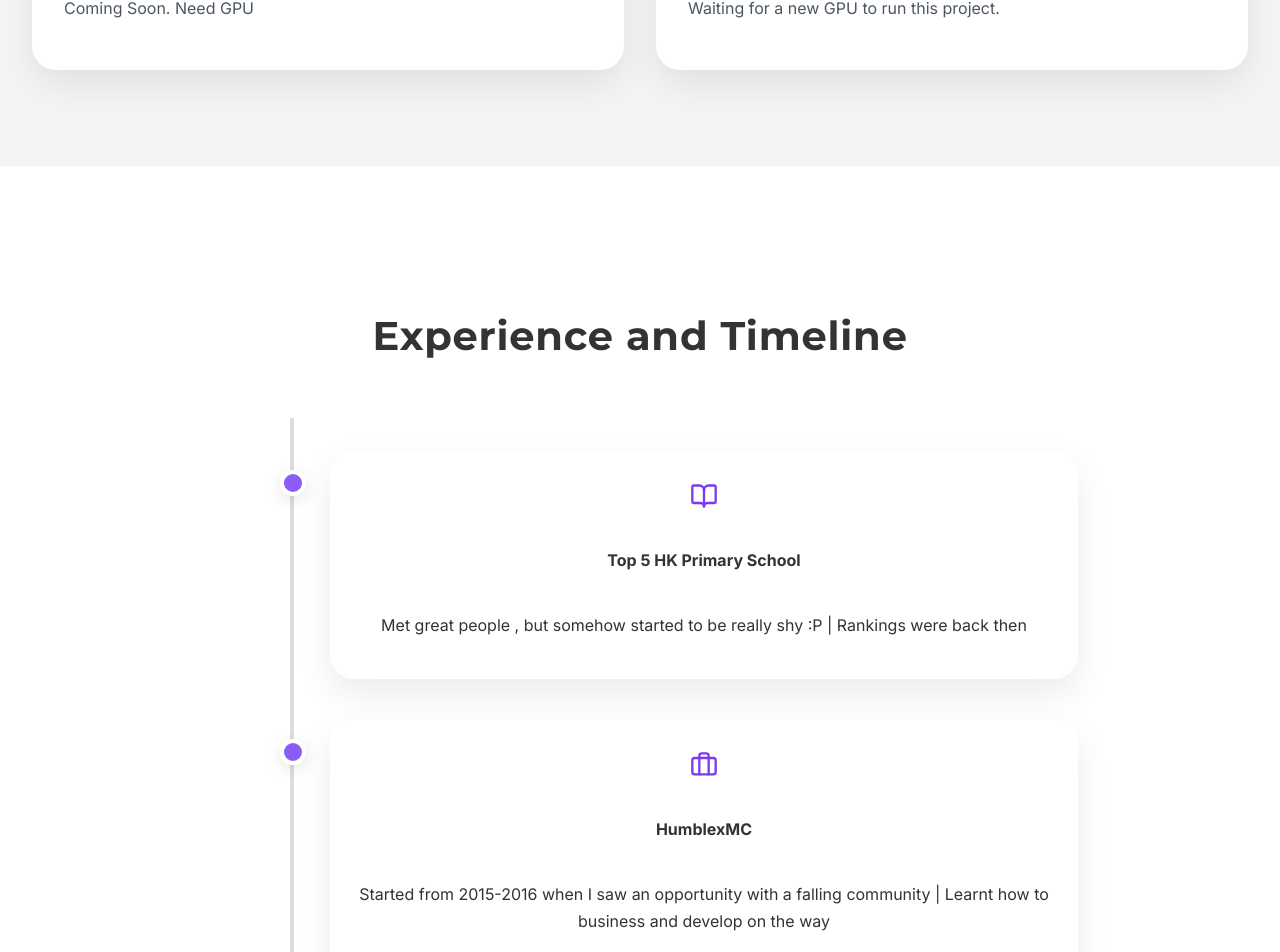
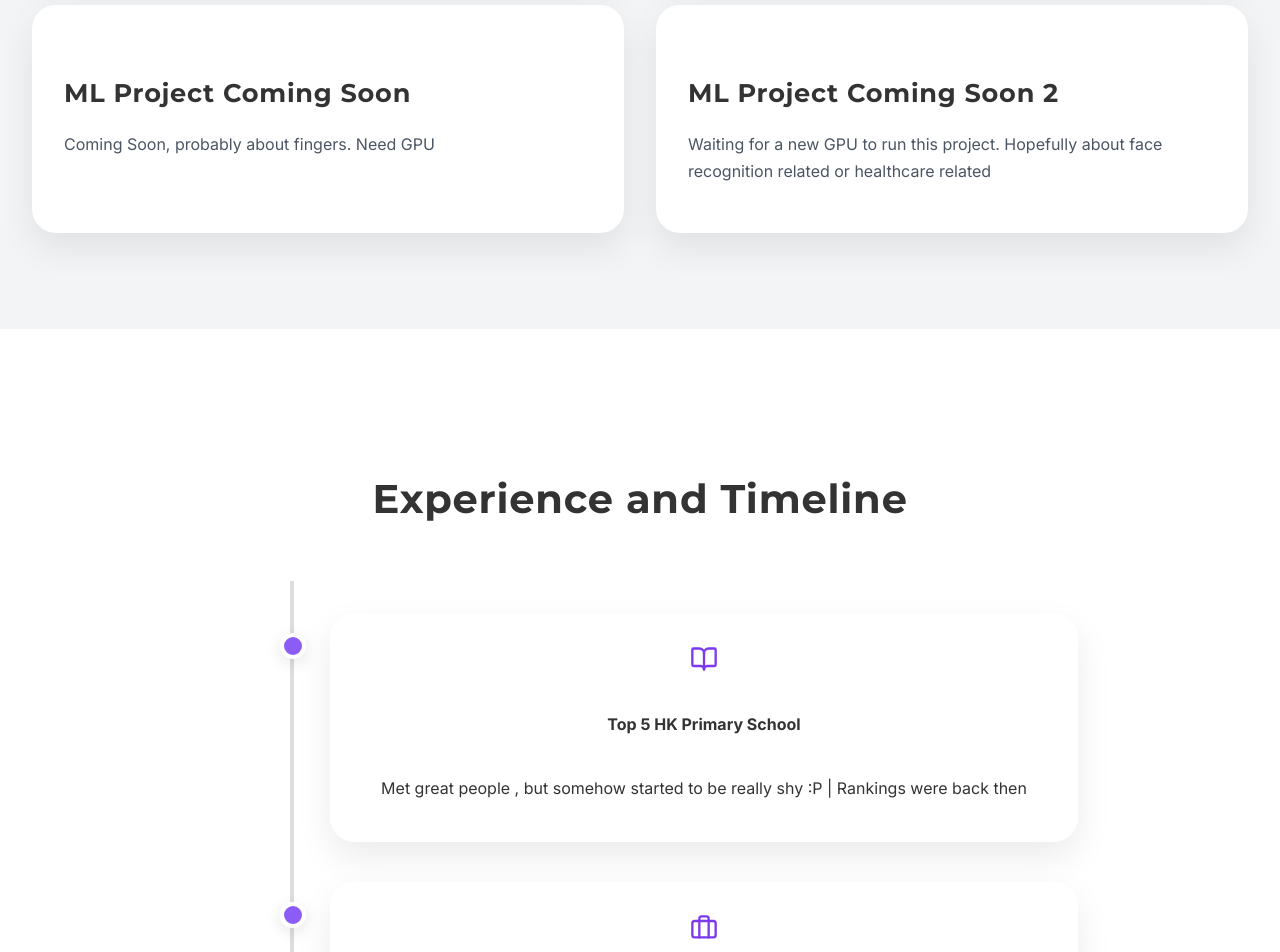
Before and after one commit to AxelTWC/axeltwc.github.io, a React (Create React App) app in the folder my-app/: page / in a window 1280 px wide. Shown: the part 2233-3185 px from the top of the page. Built offline with nearby package versions, Linux system fonts and the light colour scheme.

Commit message:
Update App.js

```diff
--- a/my-app/src/App.js
+++ b/my-app/src/App.js
@@ -61,12 +61,10 @@ export default function App() {
             <h3>About Me</h3>
             <p>
               I’m Axel Tang, building business and projects since 14.
-              <br>
-              </br>I’ve contributed to projects like UMPLE serving millions of NA students
-              <br></br>and was the main force behind HumblexMC serving tens of thousands of players globally.
-              <br></br>I came from humble beginnings, supporting my family and striving for excellence in my studies.
-              <br></br><br></br>Originally with a core foundation in computer science and a focus of software engineering, lucky to be guided by industrial leaders about the next generation technology, being privilleged to be in
-              <br></br>the same school with AI Pioneers such as Geoffrey Hinton and Ilya Sutskever, I am aiming to expand and hone my knowledge in machine learning.
+              <br></br><br></br>I’ve contributed to projects like UMPLE serving millions of NA students and was the main force behind <br></br>HumblexMC serving tens of thousands of players globally meanwhile tried to sustain a 4 year eco-system.
+              <br></br><br></br>I came from humble beginnings, supporting my family by being selfless from a young age <br></br>such as saving up and disconnect from the norm then striving for excellence in my studies.
+              <br></br><br></br>Originally with a core foundation in computer science and a focus of software engineering, <br></br>I was also lucky enough to be guided by industrial leaders about next generation technology.
+              <br></br><br></br>Being privilleged to be in the same school with AI Pioneers such as Geoffrey Hinton and Ilya Sutskever. <br></br>I am aiming to expand while honing my knowledge of big data, artifical intelligence and machine learning.<br></br>Needless to say, I foresee myself contributing to the rapid growth of the next state-of-the-art tech revolution.
             </p>
           </div>
         </div>
@@ -86,11 +84,11 @@ export default function App() {
           </div>
           <div className="card">
             <h4>ML Project Coming Soon</h4>
-            <p>Coming Soon. Need GPU</p>
+            <p>Coming Soon, probably about fingers. Need GPU</p>
           </div>
           <div className="card">
             <h4>ML Project Coming Soon 2</h4>
-            <p>Waiting for a new GPU to run this project.</p>
+            <p>Waiting for a new GPU to run this project. Hopefully about face recognition related or healthcare related</p>
           </div>
         </div>
       </section>
@@ -112,7 +110,7 @@ export default function App() {
           <div className="timeline-content">
             <Briefcase size={28} className="timeline-icon"/>
             <h4>HumblexMC</h4>
-            <p>Started from 2015-2016 when I saw an opportunity with a falling community | Learnt how to business and develop on the way</p>
+            <p>Started from 2015-2016 when I saw an opportunity with a falling community | Learnt how to business and develop on the way | Sustained from 2016-2024 ish </p>
           </div>
         </div>
         <div className="timeline-item">
```
